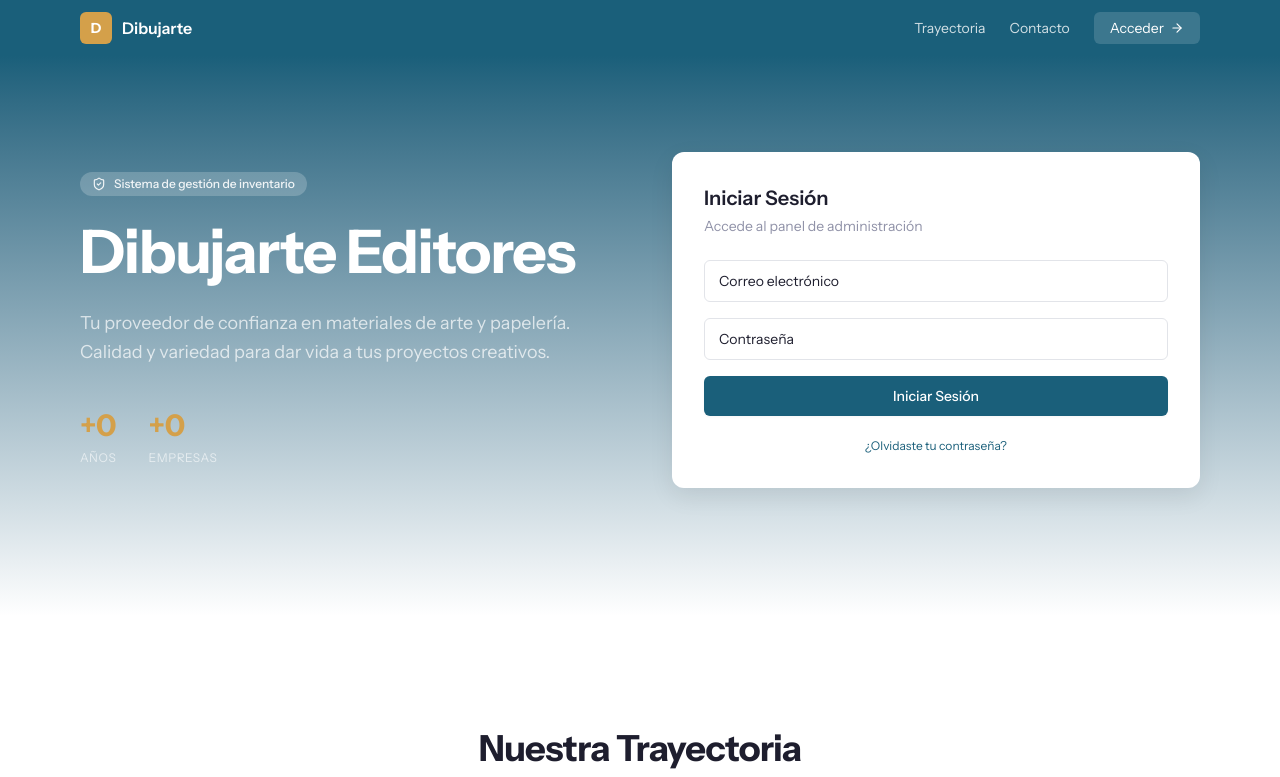
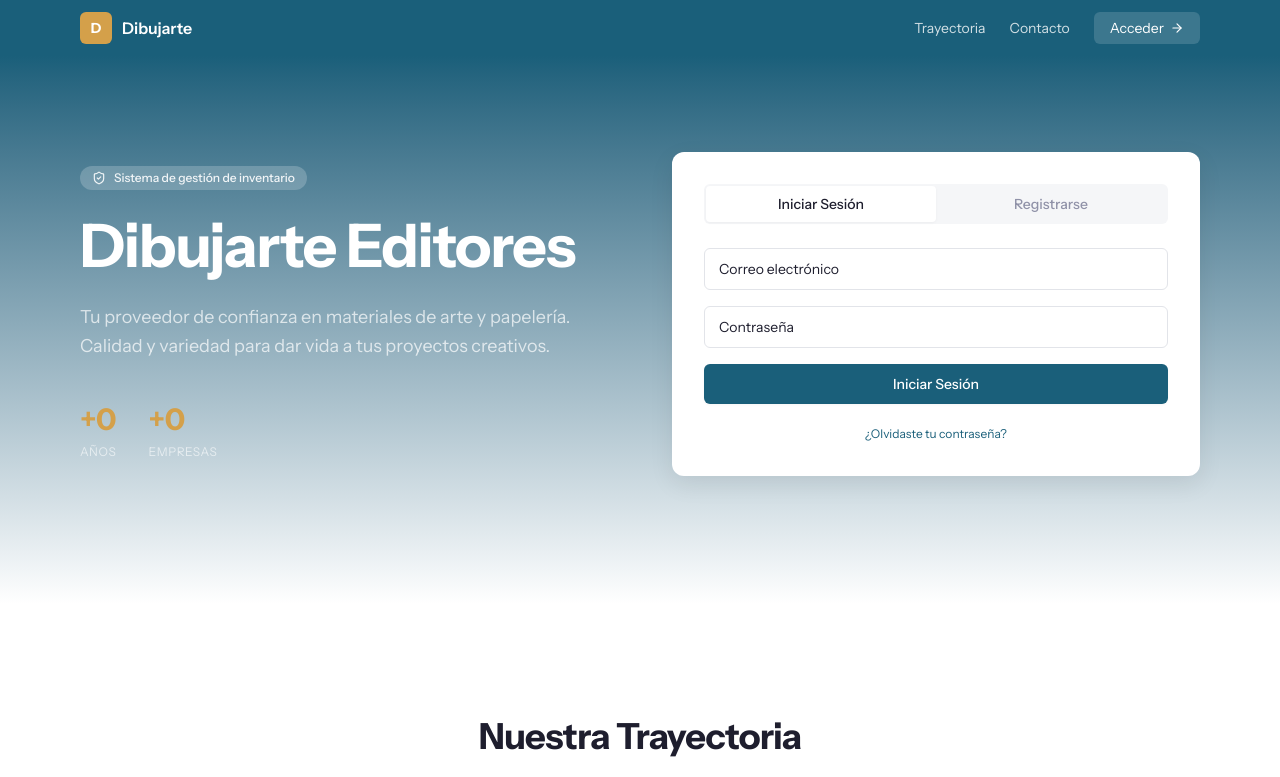
Before and after one commit to arkstudio-co/inventarte-app, a Next.js app: page / in a window 1280 px wide. Shown: the top 777 px of the page. Built offline with nearby package versions, Linux system fonts and the light colour scheme; no server answers; the database is empty.

Commit message:
feat: auto-registro en landing page, enlace Usuarios en sidebar, fix cierre de sesión

```diff
--- a/src/app/page.tsx
+++ b/src/app/page.tsx
@@ -3,7 +3,7 @@
 import { useState, useEffect } from 'react'
 import { useRouter } from 'next/navigation'
 import { createClient } from '@/lib/supabase/client'
-import { loginSchema } from '@/lib/validations/auth'
+import { loginSchema, registerSchema } from '@/lib/validations/auth'
 import { contactSchema } from '@/lib/validations/contact'
 import { Button } from '@/components/ui/Button'
 import { Input } from '@/components/ui/Input'
@@ -38,6 +38,11 @@ export default function LandingPage() {
   const [loginPassword, setLoginPassword] = useState('')
   const [loginError, setLoginError] = useState('')
   const [isLoggingIn, setIsLoggingIn] = useState(false)
+  const [isRegisterMode, setIsRegisterMode] = useState(false)
+  const [registerForm, setRegisterForm] = useState({ full_name: '', email: '', password: '', confirmPassword: '' })
+  const [registerError, setRegisterError] = useState('')
+  const [registerSuccess, setRegisterSuccess] = useState(false)
+  const [isRegistering, setIsRegistering] = useState(false)
   const [contactForm, setContactForm] = useState({ name: '', email: '', phone: '', message: '' })
   const [contactSent, setContactSent] = useState(false)
   const [contactError, setContactError] = useState('')
@@ -77,6 +82,35 @@ export default function LandingPage() {
     }
 
     router.push('/wallet')
+  }
+
+  const handleRegister = async (e: React.FormEvent) => {
+    e.preventDefault()
+    setRegisterError('')
+
+    const result = registerSchema.safeParse(registerForm)
+    if (!result.success) {
+      setRegisterError(result.error.issues[0].message)
+      return
+    }
+
+    setIsRegistering(true)
+    const { error } = await supabase.auth.signUp({
+      email: registerForm.email,
+      password: registerForm.password,
+      options: {
+        data: { full_name: registerForm.full_name },
+      },
+    })
+
+    if (error) {
+      setRegisterError(error.message)
+      setIsRegistering(false)
+      return
+    }
+
+    setRegisterSuccess(true)
+    setIsRegistering(false)
   }
 
   const handleContact = async (e: React.FormEvent) => {
@@ -152,8 +186,83 @@ export default function LandingPage() {
             </div>
 
             <div className="bg-white rounded-[var(--radius-xl)] shadow-[var(--shadow-elevated)] p-6 lg:p-8">
-              <h2 className="text-xl font-semibold text-[var(--ink)] mb-1">Iniciar Sesión</h2>
-              <p className="text-sm text-[var(--ink-tertiary)] mb-6">Accede al panel de administración</p>
+              <div className="flex rounded-[var(--radius-md)] bg-[var(--surface-muted)] p-0.5 mb-6">
+                <button
+                  type="button"
+                  onClick={() => { setIsRegisterMode(false); setRegisterError(''); setRegisterSuccess(false) }}
+                  className={`flex-1 py-2 text-sm font-medium rounded-[var(--radius-sm)] transition-colors cursor-pointer ${
+                    !isRegisterMode
+                      ? 'bg-white text-[var(--ink)] shadow-[var(--shadow-card)]'
+                      : 'text-[var(--ink-tertiary)] hover:text-[var(--ink)]'
+                  }`}
+                >
+                  Iniciar Sesión
+                </button>
+                <button
+                  type="button"
+                  onClick={() => { setIsRegisterMode(true); setLoginError('') }}
+                  className={`flex-1 py-2 text-sm font-medium rounded-[var(--radius-sm)] transition-colors cursor-pointer ${
+                    isRegisterMode
+                      ? 'bg-white text-[var(--ink)] shadow-[var(--shadow-card)]'
+                      : 'text-[var(--ink-tertiary)] hover:text-[var(--ink)]'
+                  }`}
+                >
+                  Registrarse
+                </button>
+              </div>
+
+              {registerSuccess ? (
+                <div className="text-center py-4">
+                  <div className="w-12 h-12 rounded-full bg-[var(--success-light)] flex items-center justify-center mx-auto mb-3">
+                    <CheckCircle size={24} className="text-[var(--success)]" />
+                  </div>
+                  <h3 className="text-lg font-semibold text-[var(--ink)] mb-1">Registro exitoso</h3>
+                  <p className="text-sm text-[var(--ink-tertiary)] mb-4">Ahora puedes iniciar sesión con tu cuenta.</p>
+                  <Button
+                    type="button"
+                    className="w-full"
+                    onClick={() => { setIsRegisterMode(false); setRegisterSuccess(false) }}
+                  >
+                    Iniciar Sesión
+                  </Button>
+                </div>
+              ) : isRegisterMode ? (
+                <form onSubmit={handleRegister} className="space-y-4">
+                  <Input
+                    placeholder="Nombre completo"
+                    value={registerForm.full_name}
+                    onChange={(e) => setRegisterForm({ ...registerForm, full_name: e.target.value })}
+                    required
+                  />
+                  <Input
+                    placeholder="Correo electrónico"
+                    type="email"
+                    value={registerForm.email}
+                    onChange={(e) => setRegisterForm({ ...registerForm, email: e.target.value })}
+                    required
+                  />
+                  <Input
+                    placeholder="Contraseña"
+                    type="password"
+                    value={registerForm.password}
+                    onChange={(e) => setRegisterForm({ ...registerForm, password: e.target.value })}
+                    required
+                  />
+                  <Input
+                    placeholder="Confirmar contraseña"
+                    type="password"
+                    value={registerForm.confirmPassword}
+                    onChange={(e) => setRegisterForm({ ...registerForm, confirmPassword: e.target.value })}
+                    required
+                  />
+                  {registerError && (
+                    <p className="text-sm text-[var(--danger)]">{registerError}</p>
+                  )}
+                  <Button type="submit" className="w-full" disabled={isRegistering}>
+                    {isRegistering ? 'Registrando...' : 'Crear Cuenta'}
+                  </Button>
+                </form>
+              ) : (
                 <form onSubmit={handleLogin} className="space-y-4">
                   <Input
                     placeholder="Correo electrónico"
@@ -181,6 +290,7 @@ export default function LandingPage() {
                     </a>
                   </div>
                 </form>
+              )}
             </div>
           </div>
         </div>
--- a/src/components/layout/Sidebar.tsx
+++ b/src/components/layout/Sidebar.tsx
@@ -13,6 +13,7 @@ import {
   Box,
   ArrowUpDown,
   Receipt,
+  Users,
 } from 'lucide-react'
 
 const navItems = [
@@ -20,6 +21,7 @@ const navItems = [
   { href: '/inventory/stock', label: 'Inventario', icon: Box },
   { href: '/inventory', label: 'Movimientos', icon: ArrowUpDown },
   { href: '/settings', label: 'Concepto de Gastos', icon: Receipt },
+  { href: '/users', label: 'Usuarios', icon: Users },
   { href: '/colaboradores', label: 'Colaboradores', icon: UserCheck },
   { href: '/landing-admin', label: 'Landing Admin', icon: Palette },
 ]
@@ -32,6 +34,11 @@ interface SidebarProps {
 export function Sidebar({ isOpen, onClose }: SidebarProps) {
   const pathname = usePathname()
   const { signOut, user, profile } = useAuth()
+
+  const handleSignOut = async () => {
+    await signOut()
+    window.location.href = '/'
+  }
 
   return (
     <>
@@ -89,7 +96,7 @@ export function Sidebar({ isOpen, onClose }: SidebarProps) {
               <p className="text-xs text-[var(--ink-tertiary)] capitalize">{profile?.role}</p>
             </div>
             <button
-              onClick={signOut}
+              onClick={handleSignOut}
               className="flex items-center gap-3 w-full px-3 py-2 text-sm text-[var(--ink-secondary)] hover:text-[var(--danger)] hover:bg-[var(--danger-light)] rounded-[var(--radius-sm)] transition-colors cursor-pointer border border-transparent hover:border-[var(--danger)]/20"
             >
               <LogOut size={18} />
--- a/src/lib/validations/auth.ts
+++ b/src/lib/validations/auth.ts
@@ -16,3 +16,13 @@ export const resetPasswordSchema = z.object({
   message: 'Las contraseñas no coinciden',
   path: ['confirmPassword'],
 })
+
+export const registerSchema = z.object({
+  full_name: z.string().min(2, 'El nombre debe tener al menos 2 caracteres'),
+  email: z.string().email('Correo electrónico inválido'),
+  password: z.string().min(6, 'La contraseña debe tener al menos 6 caracteres'),
+  confirmPassword: z.string(),
+}).refine((data) => data.password === data.confirmPassword, {
+  message: 'Las contraseñas no coinciden',
+  path: ['confirmPassword'],
+})
```
Lines whose indentation alone changed are shown as unchanged.
